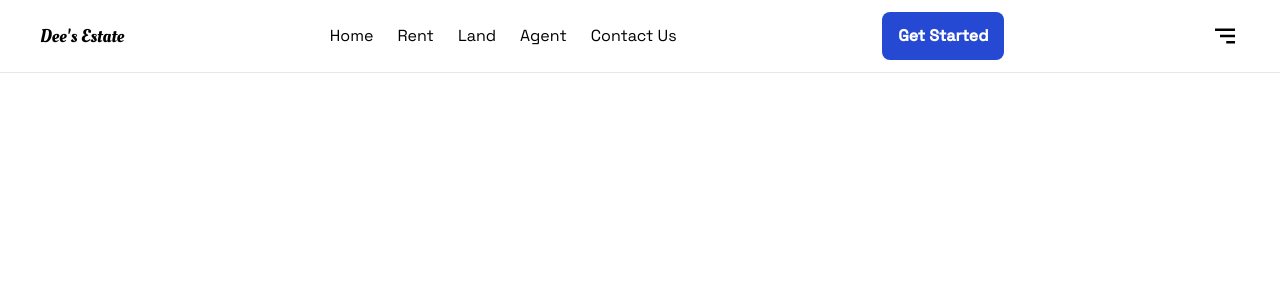
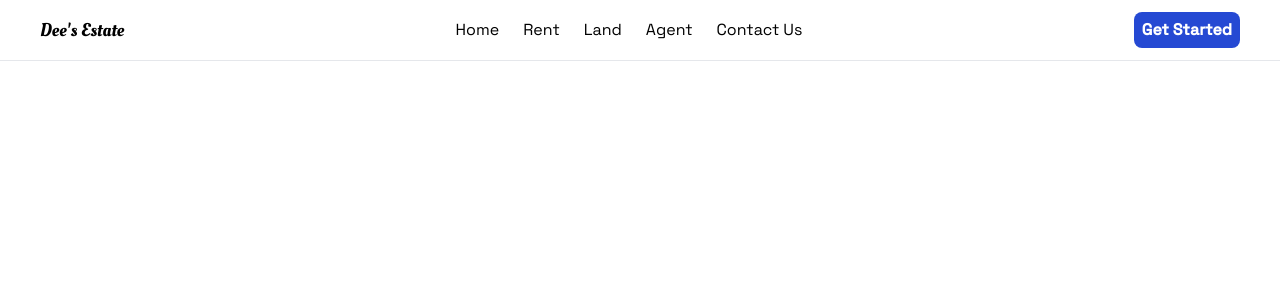
Before and after one commit to Qreamville/Dees-Estate, a React (Create React App) app: page / in a window 1280 px wide. Shown: the top 300 px of the page. Built offline with nearby package versions, Linux system fonts and the light colour scheme.

Commit message:
Complete navbar function

```diff
--- a/src/App.js
+++ b/src/App.js
@@ -1,4 +1,4 @@
-import Navbar from "./components/Navbar";
+import Navbar from "./components/navbar/Navbar";
 
 function App() {
   return (
--- a/src/components/Navbar.jsx
+++ /dev/null
@@ -1,35 +0,0 @@
-import React from "react";
-import { BiMenuAltRight } from "react-icons/bi";
-
-const Navbar = () => {
-  return (
-    <nav className="navbar w-full border-b">
-      <div className="container  py-3 flex justify-between items-center mx-auto">
-        <div className="navbar-brand cursor-pointer">Dee's Estate</div>
-        <ul className="nav-link flex items-center ">
-          <li className=" hover:text-blue-800 duration-500">
-            <a href="#home">Home</a>
-          </li>
-          <li className=" hover:text-blue-800 duration-500">
-            <a href="#rent">Rent</a>
-          </li>
-          <li className=" hover:text-blue-800 duration-500">
-            <a href="#land">Land</a>
-          </li>
-          <li className=" hover:text-blue-800 duration-500">
-            <a href="#agent">Agent</a>
-          </li>
-          <li className=" hover:text-blue-800 duration-500">
-            <a href="#contact-us">Contact Us</a>
-          </li>
-        </ul>
-        <button className="btn-navbar text-white py-3 px-4 rounded-lg font-bold hover:bg-blue-600 duration-500 hidden sm:block">
-          Get Started
-        </button>
-        <BiMenuAltRight size={30} className="cursor-pointer" />
-      </div>
-    </nav>
-  );
-};
-
-export default Navbar;
--- /dev/null
+++ b/src/components/navbar/Navbar.jsx
@@ -0,0 +1,75 @@
+import React, { useState } from "react";
+import "./navbar.css";
+import { RiMenu3Line, RiCloseLine } from "react-icons/ri";
+
+const Navbar = () => {
+  const [activeToggle, setActiveToggle] = useState(false);
+  return (
+    <nav className="navbar w-full border-b ">
+      <div className="container  py-3 flex justify-between items-center mx-auto">
+        <div className="navbar-brand cursor-pointer">Dee's Estate</div>
+        <ul className="nav-link flex items-center ">
+          <li className=" hover:text-blue-800 duration-500">
+            <a href="#home">Home</a>
+          </li>
+          <li className=" hover:text-blue-800 duration-500">
+            <a href="#rent">Rent</a>
+          </li>
+          <li className=" hover:text-blue-800 duration-500">
+            <a href="#land">Land</a>
+          </li>
+          <li className=" hover:text-blue-800 duration-500">
+            <a href="#agent">Agent</a>
+          </li>
+          <li className=" hover:text-blue-800 duration-500">
+            <a href="#contact-us">Contact Us</a>
+          </li>
+        </ul>
+        <button className="btn-navbar text-white rounded-lg font-bold hover:bg-blue-600 duration-500">
+          Get Started
+        </button>
+        {activeToggle ? (
+          <RiCloseLine
+            size={30}
+            className="toggle-menu cursor-pointer"
+            onClick={() => setActiveToggle(false)}
+          />
+        ) : (
+          <RiMenu3Line
+            size={30}
+            className="toggle-menu cursor-pointer"
+            onClick={() => setActiveToggle(true)}
+          />
+        )}
+      </div>
+      {/* active menu start */}
+      {activeToggle && (
+        <div className="navbar__menu">
+          <ul className="nav-link__menu flex items-center ">
+            <li className=" hover:text-blue-800 duration-500">
+              <a href="#home">Home</a>
+            </li>
+            <li className=" hover:text-blue-800 duration-500">
+              <a href="#rent">Rent</a>
+            </li>
+            <li className=" hover:text-blue-800 duration-500">
+              <a href="#land">Land</a>
+            </li>
+            <li className=" hover:text-blue-800 duration-500">
+              <a href="#agent">Agent</a>
+            </li>
+            <li className=" hover:text-blue-800 duration-500 mb-6">
+              <a href="#contact-us">Contact Us</a>
+            </li>
+          </ul>
+          <button className="btn-navbar__menu text-white rounded-lg font-bold hover:bg-blue-600 duration-500">
+            Get Started
+          </button>
+        </div>
+      )}
+      {/* active menu ends */}
+    </nav>
+  );
+};
+
+export default Navbar;
--- /dev/null
+++ b/src/components/navbar/navbar.css
@@ -0,0 +1,98 @@
+.navbar-brand {
+  font-family: "Oleo Script", sans-serif;
+  font-style: normal;
+  font-weight: 400;
+  font-size: 18.5208px;
+  line-height: 26px;
+  color: #000;
+}
+
+.nav-link,
+.nav-link__menu {
+  gap: 1.5rem;
+}
+
+.nav-link li,
+.nav-link__menu li {
+  font-size: 1rem;
+  line-height: 16px;
+  font-style: normal;
+  font-weight: 400;
+  font-family: "Space Grotesk", sans-serif;
+}
+
+.nav-link__menu li:hover {
+  transform: scale(2);
+}
+
+.btn-navbar,
+.btn-navbar__menu {
+  background-color: var(--bg-primary);
+  font-family: "Space Grotesk", sans-serif;
+  padding: 6px 8px;
+}
+
+.toggle-menu {
+  display: none;
+}
+
+.navbar__menu {
+  display: none;
+}
+
+.nav-link__menu {
+  display: flex;
+  flex-direction: column;
+}
+
+@media screen and (max-width: 762px) {
+  .toggle-menu {
+    display: block;
+  }
+
+  .nav-link {
+    display: none;
+  }
+
+  .btn-navbar {
+    margin-left: auto;
+    margin-right: 2rem;
+  }
+  .btn-navbar__menu {
+    display: none;
+  }
+
+  .navbar__menu {
+    display: flex;
+    flex-direction: column;
+    justify-content: center;
+    align-items: center;
+    text-align: center;
+  }
+}
+
+@media screen and (max-width: 480px) {
+  .btn-navbar {
+    display: none;
+  }
+
+  .btn-navbar__menu {
+    display: block;
+    margin-bottom: 1.5rem;
+  }
+}
+
+/* container */
+@media screen and (min-width: 762px) and (max-width: 800px) {
+  .container {
+    padding-left: 1rem;
+    padding-right: 1rem;
+  }
+}
+
+@media screen and (min-width: 480px) and (max-width: 512px) {
+  .container {
+    padding-left: 0.5rem;
+    padding-right: 0.5rem;
+  }
+}
--- a/src/index.css
+++ b/src/index.css
@@ -4,38 +4,4 @@
 
 :root {
   --bg-primary: #2549d3;
-  --main-font: "Space Grotexk", sans-serif;
 }
-
-.navbar-brand {
-  font-family: "Oleo Script", sans-serif;
-  font-style: normal;
-  font-weight: 400;
-  font-size: 18.5208px;
-  line-height: 26px;
-  color: #000;
-}
-
-.nav-link {
-  gap: 1.5rem;
-}
-
-.nav-link li {
-  font-size: 1rem;
-  line-height: 16px;
-  font-style: normal;
-  font-weight: 400;
-  font-family: "Space Grotesk", sans-serif;
-}
-
-.btn-navbar {
-  background-color: var(--bg-primary);
-  font-family: "Space Grotesk", sans-serif;
-}
-
-@media screen and (min-width: 762px) and (max-width: 800px) {
-  .container {
-    padding-left: 1rem;
-    padding-right: 1rem;
-  }
-}
```
